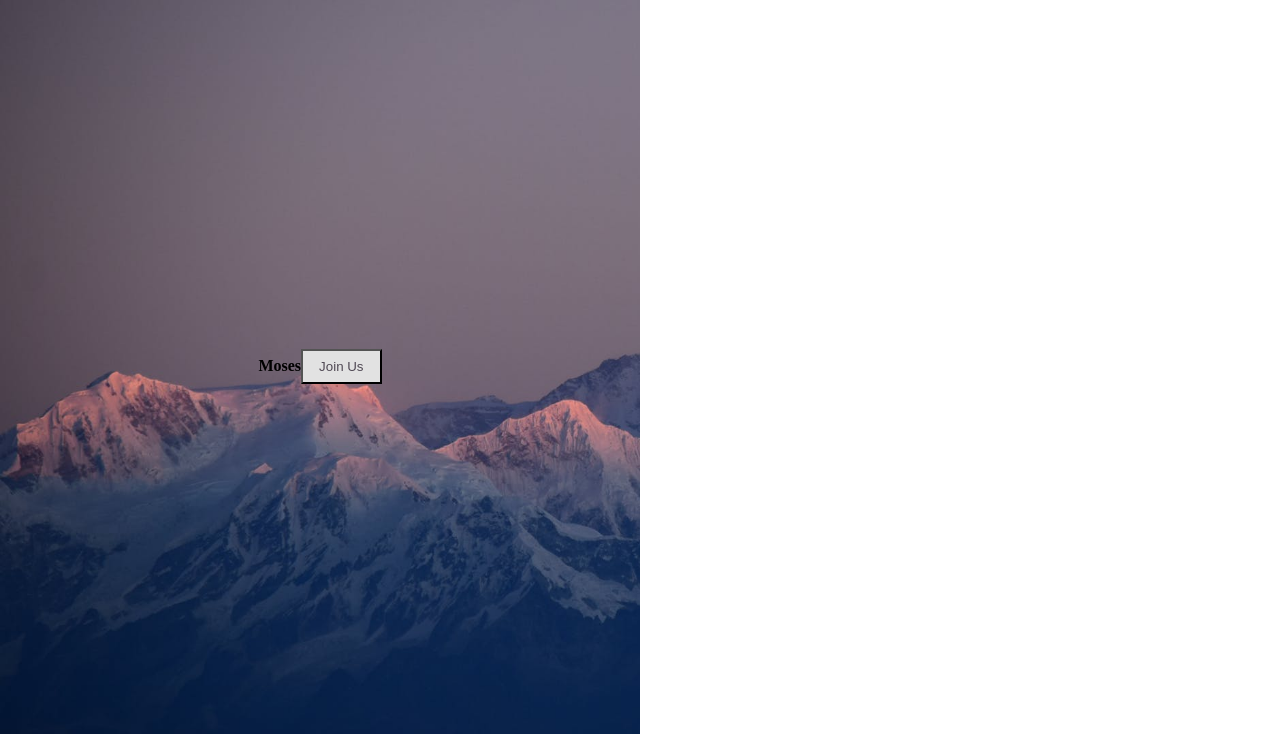
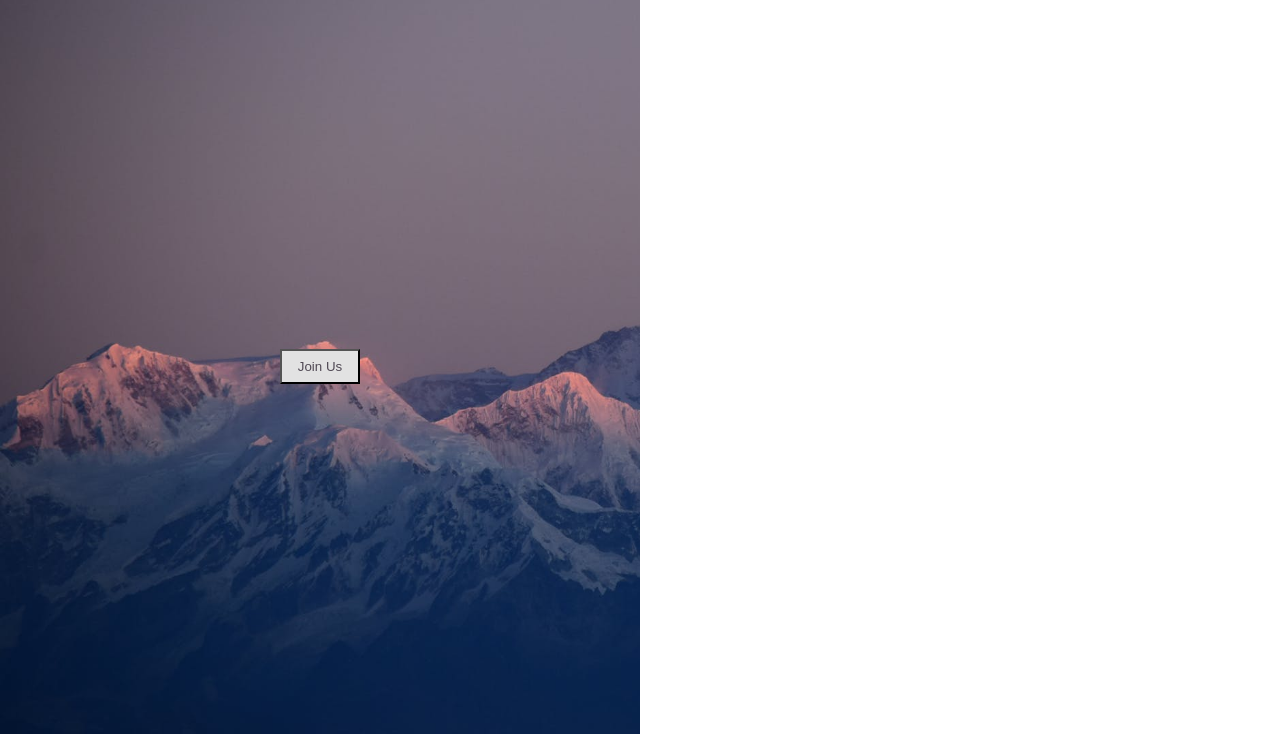
Before and after one commit to moseskereya/A-nice-responsive-nav-bar, a plain HTML site: page index.html in a window 1280 px wide. Shown: the part 66-800 px from the top of the page. Drawn offline with nearby package versions, Linux system fonts and the light colour scheme.

Commit message:
removing h4 content

```diff
--- a/index.html
+++ b/index.html
@@ -27,7 +27,6 @@
 </div>
 </nav>
 <div class="contact">
-    <h4>Moses</h4>
     <button class="click">Join Us</button>
     </div>
     <script src="main.js"></script>
--- a/main.css
+++ b/main.css
@@ -78,7 +78,7 @@ margin-top: 0px;
 height:92vh;
 background-image: url('./bcg/p1.jpeg');
 background-attachment: fixed;
-background-position: space-between;
+background-position: center;
 display: flex;
 justify-content: center;
 align-items: center;
```
